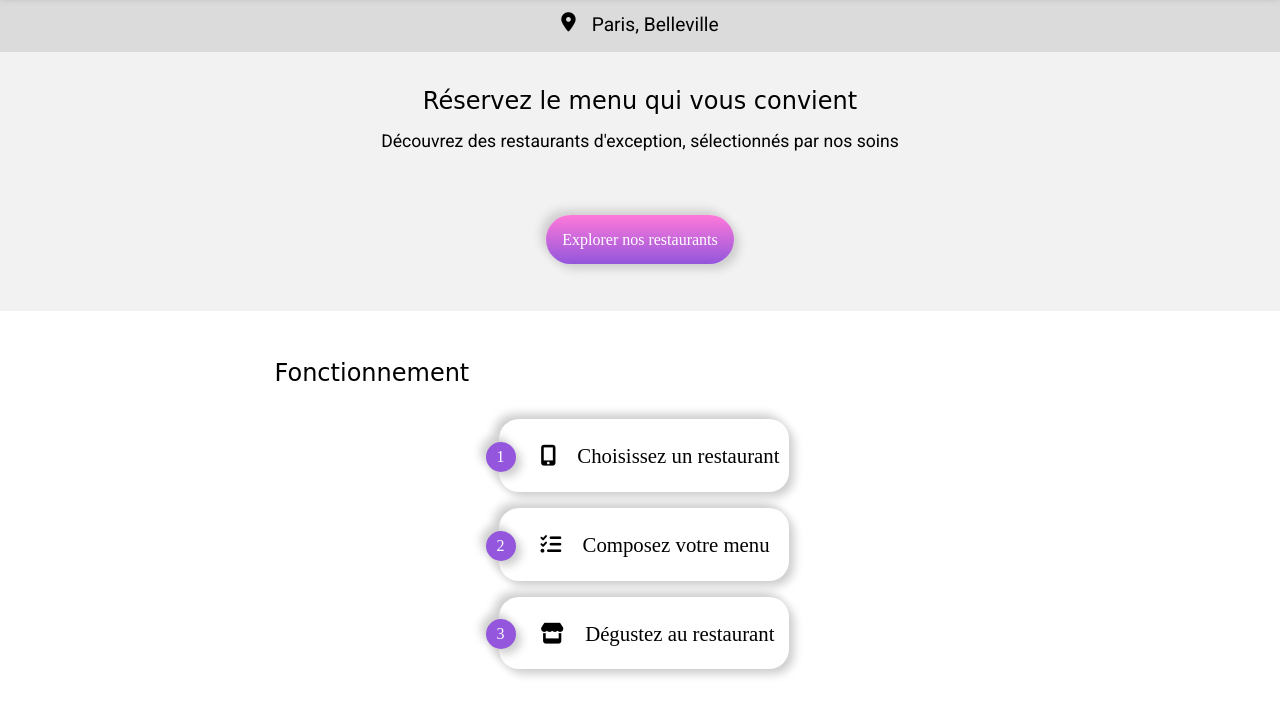
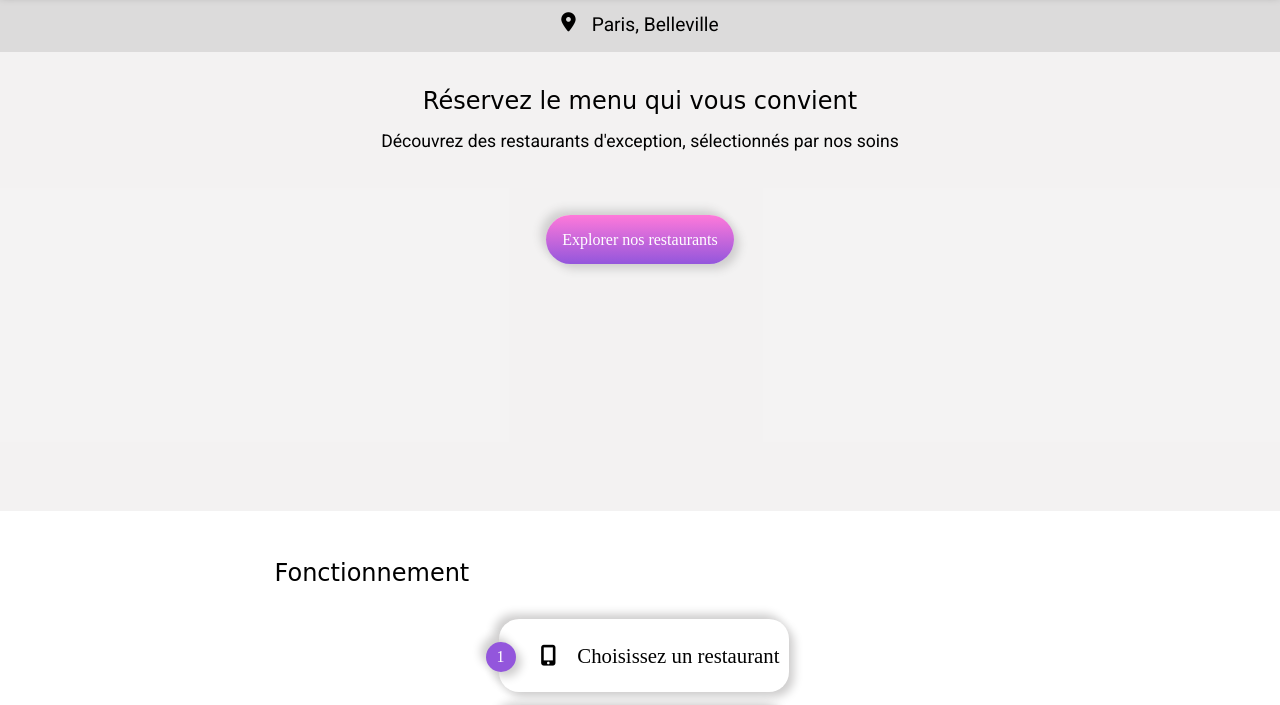
Before and after one commit to Joseph956/JosephANGILERI_3_20210320, a website: page index.html in a window 1280 px wide. Shown: the part 67-772 px from the top of the page. Drawn offline with Linux system fonts and the light colour scheme; a web font is replaced by a local one.

Commit message:
main_commit20210413

```diff
--- a/sass/scss/_accueil.scss
+++ b/sass/scss/_accueil.scss
@@ -24,7 +24,7 @@ Exploration des restaurants
 {
     background-color: #f3f2f2f2;
     width: 100%;
-    height: 30vh;
+    height: 55vh;
     justify-content: center;
     text-align: center;
     padding: 1.2rem 0 0 0;
```
Also changed, not shown: sass/css/style.css.
